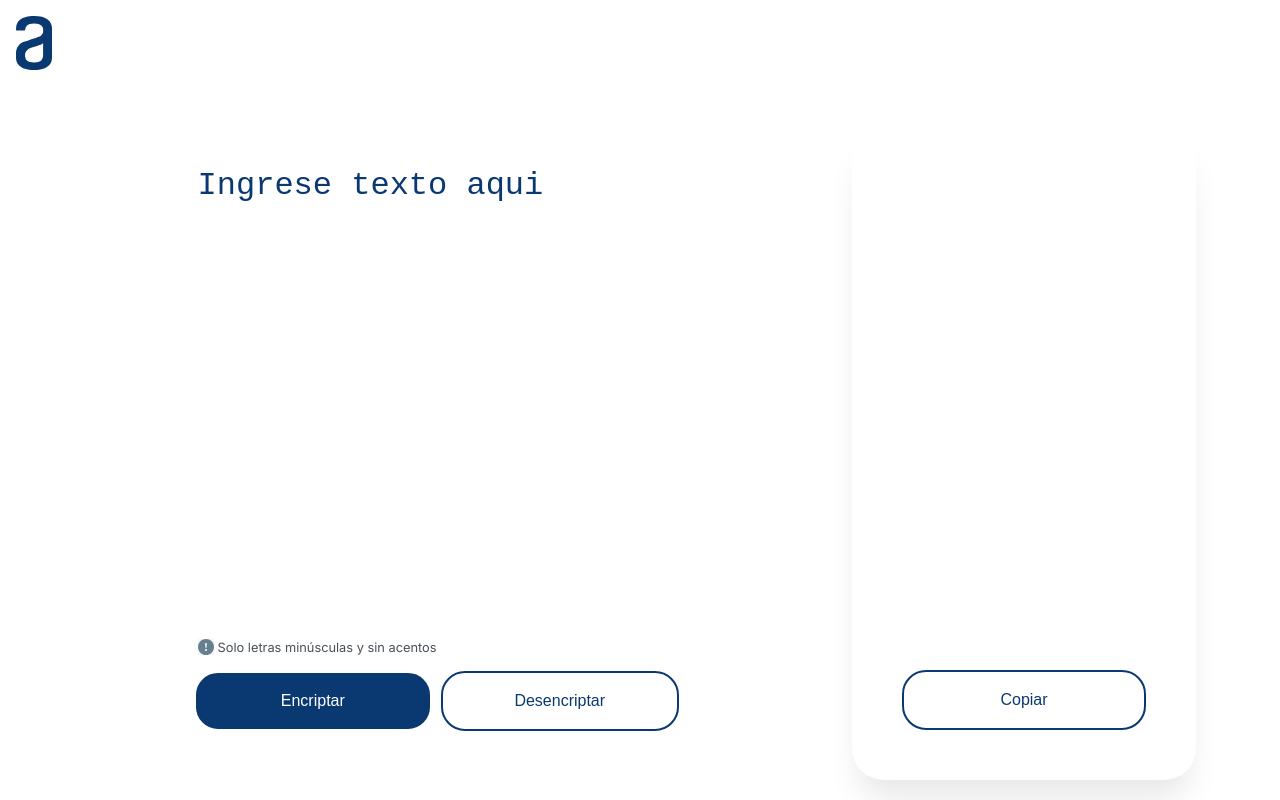
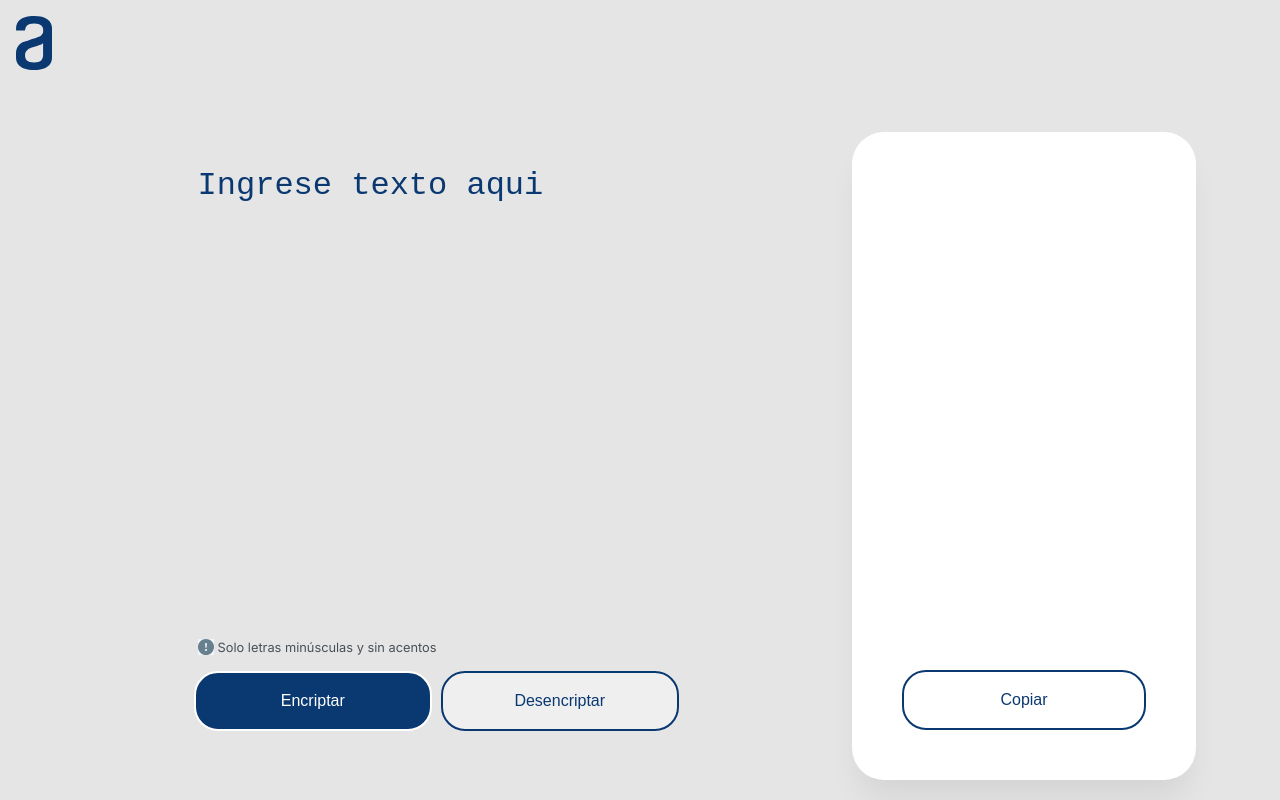
Before and after one commit to BrayanDaga/encriptador-alura, a plain HTML site: page index.html in a window 1280 px wide. Both pictures are taken after a click on the button "Desencriptar". Drawn offline with Linux system fonts and the light colour scheme.

Commit message:
corregiendo-css-js

```diff
--- a/main.js
+++ b/main.js
@@ -3,10 +3,12 @@ const btnEncriptar = document.querySelector("#btn-encriptar");
 const btnDesencriptar = document.querySelector("#btn-desencriptar");
 const cardContent = document.querySelector(".card");
 
-let texto2 = "";
-let texto1 = "";
+let texto2;
+let texto1;
 
 function desencriptar(evento) {
+  texto2 = "";
+  texto1 = "";
   texto1 = textForm.value;
   console.log(texto1);
 
@@ -19,6 +21,8 @@ function desencriptar(evento) {
   cardContent.innerHTML = callTemplate(texto2);
 }
 function encriptar(evento) {
+  texto2 = "";
+  texto1 = "";
   texto1 = textForm.value;
   console.log(texto1);
 
--- a/style.css
+++ b/style.css
@@ -11,7 +11,7 @@
 
 body {
   font-family: "Inter", sans-serif;
-  background-color: var(--bg);
+  background-color: var(--cc-bg);
 }
 
 .header {
@@ -53,6 +53,7 @@ textarea {
   height: 80%;
   font-weight: 400;
   line-height: 2.5rem;
+  background: var(--cc-bg);
 }
 
 textarea::placeholder {
@@ -101,7 +102,6 @@ button {
 }
 
 .btn-secondary {
-  background-color: white;
   color: var(--dark-blue-300);
   border: 2px solid var(--dark-blue-300);
   border-radius: 24px;
@@ -113,7 +113,7 @@ button {
   margin: 0 0 0 60px;
   background: white;
   /* shadow */
-  box-shadow: 0px 24px 32px -8px rgba(0, 0, 0, 0.1);
+  box-shadow: 0px 24px 32px -8px rgba(0, 0, 0, 0.08);
   border-radius: 32px;
   word-wrap: break-word;
 }
@@ -149,15 +149,11 @@ button {
   overflow: auto;
 }
 
-.card button {
-  width: 80%;
-  bottom: 36px;
-}
-
 .card .btn-secondary {
   width: calc(90% - 20px);
   display: block;
   margin: 2.16rem auto;
+  background-color: white;
 }
 
 @media screen and (max-width: 865px) {
```
